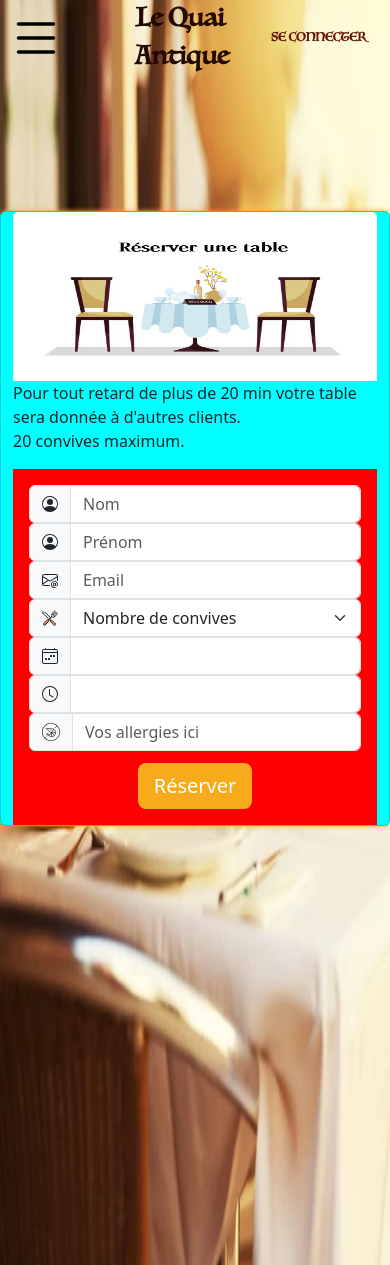
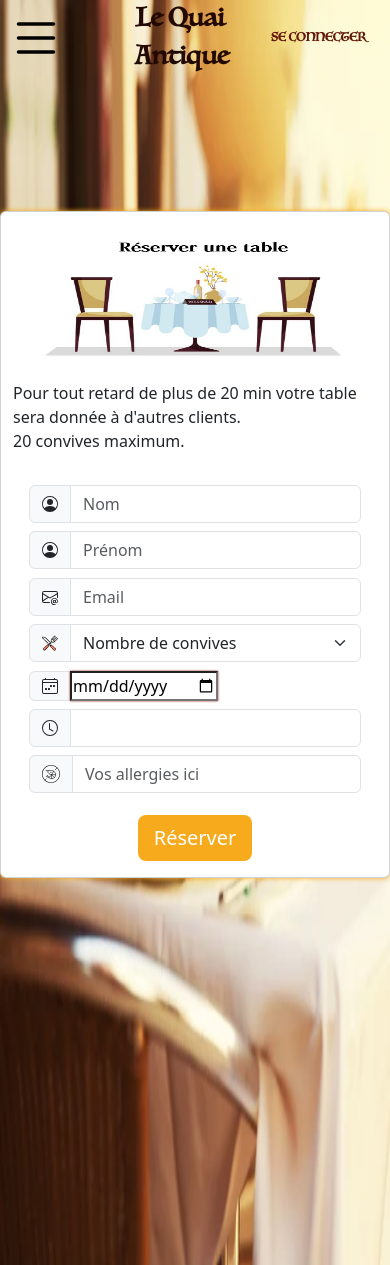
Before and after one commit to yattttta/ECF-site-restaurant, a Symfony app: template symfony/templates/reservation/reserver.html.twig in a window 390 px wide. Shown: the top 1265 px of the page. Run offline with Twig, Linux system fonts and the light colour scheme; the template is opened without the code that fills it: most values are stand-ins (such as "Sample title", 1, 10 or a date in 2020); form fields are guessed from the names that the template uses; some libraries are stand-ins or nearby versions.

Commit message:
#20 Responsive v1.5.1 - Page réserver

```diff
--- a/symfony/public/pageInscription/pageInscription.css
+++ b/symfony/public/pageInscription/pageInscription.css
@@ -14,6 +14,7 @@
 .eye {
     display: none;
 }
+
 .sinsc {
     margin-top: 2vh;
     background-color:#F6AA1C;
@@ -27,7 +28,7 @@
 }
 .input-group-text, input, select {
     box-shadow: 0 0 2px #941B0C;
-    background-color: #1b998b;
+
 }
 .form-control:focus, .form-select:focus {
     box-shadow: 0 0 5px #F6AA1C;
--- a/symfony/public/pageReserver/pageReserver.css
+++ b/symfony/public/pageReserver/pageReserver.css
@@ -5,16 +5,18 @@
 .card-img-top {
     width: 15vw;
     height: 20vh;
-
 }
-
-#ui-datepicker-div {
-    font-size: 12px;
+.input-group {
+    margin-bottom: 1vh;
+}
+.datepicker {
+    box-shadow: 0 0 2px #941B0C;
 }
 .heure {
     background-color: #fff3b0;
-    max-width: 5vw;
-    margin : 1vh;
+    margin-right: 0.5vw;
+    margin-bottom: 0.5vh;
+    margin-top: 0.5vh;
 }
 .heure:hover {
     background-color : #1b998b;
@@ -44,16 +46,12 @@
         height: 150vh;
     }
     .carte {
-        background-color: aqua;
         width: 100%;
     }
     .card-img-top {
         width: 100%;
     }
-
-
     .card-body {
         width: 100%;
-        background-color: red;
     }
 }
--- a/symfony/templates/form/form.html.twig
+++ b/symfony/templates/form/form.html.twig
@@ -186,7 +186,7 @@
                             </svg>
                         </span>
                         <input class="form-control password" type="password" required placeholder="Mot de passe" name="{{ form.password.vars.full_name }}" id="{{ form.password.vars.id }}">
-                        <span class="input-group-text">
+                        <span class="input-group-text eyeBox">
                             <svg xmlns="http://www.w3.org/2000/svg" width="16" height="16" fill="currentColor" class="bi bi-eye-fill eye" viewBox="0 0 16 16">
                                 <path d="M10.5 8a2.5 2.5 0 1 1-5 0 2.5 2.5 0 0 1 5 0z"/>
                                 <path d="M0 8s3-5.5 8-5.5S16 8 16 8s-3 5.5-8 5.5S0 8 0 8zm8 3.5a3.5 3.5 0 1 0 0-7 3.5 3.5 0 0 0 0 7z"/>
--- a/symfony/templates/reservation/reserver.html.twig
+++ b/symfony/templates/reservation/reserver.html.twig
@@ -41,6 +41,7 @@
                             {% do reservations.prenom.setRendered %}
                         </div>
                     </div>
+
                     <div class="row">
                         <div class="col-12 col-md input-group">
                             <span class="input-group-text">
@@ -110,7 +111,7 @@
                                     c8.754-8.754,13.48-20.868,12.969-33.238C441.82,439.631,436.141,427.982,426.745,419.983z"/>
                                 </svg>
                             </span>
-                            <select class="form-select" required name="{{ reservations.convives.vars.full_name }}" id="{{ reservations.convives.vars.id}}">
+                            <select class="form-select" required name="{{ reservations.convives.vars.full_name }}" id="{{ reservations.convives.vars.id }}">
                                 {% if app.user %}
                                     <option value="{{ app.user.convives }}">{{ app.user.convives }}</option>
                                     {% else %}
@@ -141,14 +142,15 @@
                         </div>
                     </div>
                     <div class="row">
-                        <div class="col-12 col-md input-group">
+                        <div class="col-12 col-md input-group ">
                             <span class="input-group-text">
                                 <svg xmlns="http://www.w3.org/2000/svg" width="16" height="16" fill="currentColor" class="bi bi-calendar4-week" viewBox="0 0 16 16">
                                     <path d="M3.5 0a.5.5 0 0 1 .5.5V1h8V.5a.5.5 0 0 1 1 0V1h1a2 2 0 0 1 2 2v11a2 2 0 0 1-2 2H2a2 2 0 0 1-2-2V3a2 2 0 0 1 2-2h1V.5a.5.5 0 0 1 .5-.5zM2 2a1 1 0 0 0-1 1v1h14V3a1 1 0 0 0-1-1H2zm13 3H1v9a1 1 0 0 0 1 1h12a1 1 0 0 0 1-1V5z"/>
                                     <path d="M11 7.5a.5.5 0 0 1 .5-.5h1a.5.5 0 0 1 .5.5v1a.5.5 0 0 1-.5.5h-1a.5.5 0 0 1-.5-.5v-1zm-3 0a.5.5 0 0 1 .5-.5h1a.5.5 0 0 1 .5.5v1a.5.5 0 0 1-.5.5h-1a.5.5 0 0 1-.5-.5v-1zm-2 3a.5.5 0 0 1 .5-.5h1a.5.5 0 0 1 .5.5v1a.5.5 0 0 1-.5.5h-1a.5.5 0 0 1-.5-.5v-1zm-3 0a.5.5 0 0 1 .5-.5h1a.5.5 0 0 1 .5.5v1a.5.5 0 0 1-.5.5h-1a.5.5 0 0 1-.5-.5v-1z"/>
                                 </svg>
                             </span>
-                            {{ form_widget(reservations.date) }}
+                            <input type="date" class="datepicker" required name="{{ reservations.date.vars.full_name }}" id="{{ reservations.date.vars.id }}">
+                            {% do reservations.date.setRendered %}
                         </div>
                         <div class="col-12 col-md input-group">
                             <span class="input-group-text">
@@ -162,7 +164,7 @@
                         </div>
                     </div>
                     <div class="row">
-                        <div class="input-group">
+                        <div class="col-2 col-md input-group">
                             <span class="input-group-text">
                                 <svg width="18px" height="18px" viewBox="0 0 512 512" id="Layer_1" version="1.1" xml:space="preserve" xmlns="http://www.w3.org/2000/svg" xmlns:xlink="http://www.w3.org/1999/xlink">
                                 <style type="text/css">
```
Also changed, not shown: symfony/src/Controller/TimeDisplayController.php (+5 -5 lines).
